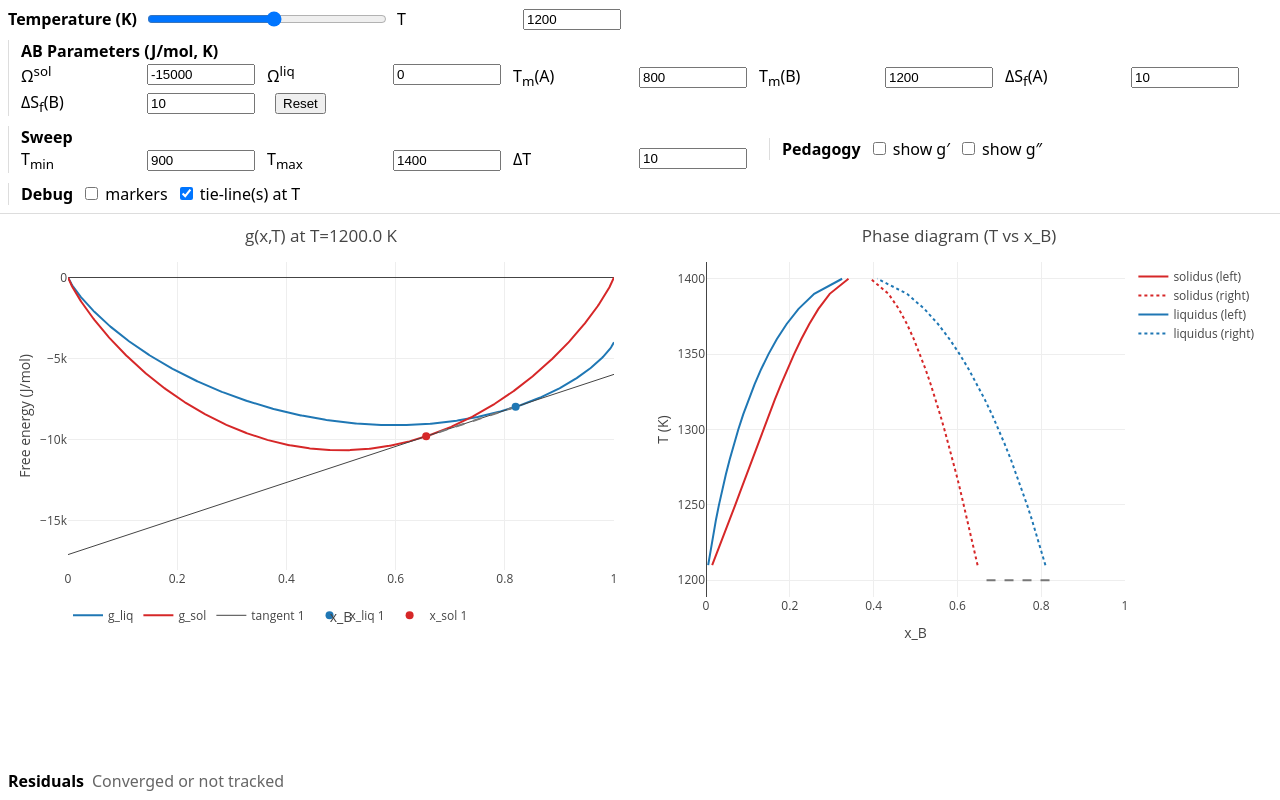
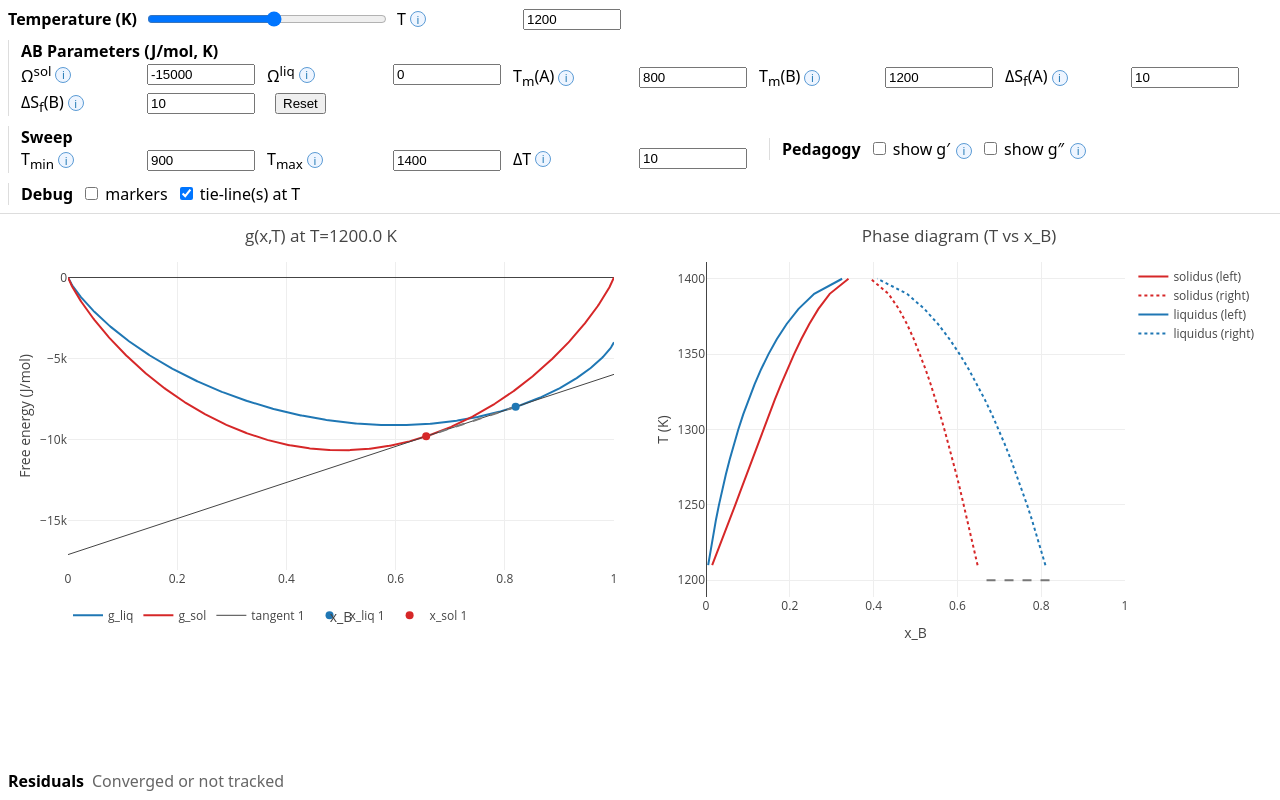
Before and after one commit to bjwiley8/phase-diagram-explorer, a React (Vite) app: page / in a window 1280 px wide. Built offline with nearby package versions, Linux system fonts and the light colour scheme.

Commit message:
ui: add 'i' info icons with hover tooltips for all controls

```diff
--- a/src/ui/Controls.tsx
+++ b/src/ui/Controls.tsx
@@ -1,11 +1,37 @@
 import React from 'react';
+
+function Info(props: { text: string }) {
+  return (
+    <span
+      title={props.text}
+      aria-label="info"
+      style={{
+        display: 'inline-flex',
+        alignItems: 'center',
+        justifyContent: 'center',
+        width: 14,
+        height: 14,
+        fontSize: 11,
+        borderRadius: '50%',
+        border: '1px solid #5b9bd5',
+        color: '#1f77b4',
+        background: '#eef5ff',
+        cursor: 'help',
+        userSelect: 'none'
+      }}
+    >i</span>
+  );
+}
 import { ABParams, defaultAB } from '../models/common';
 
-function NumberInput(props: { label: React.ReactNode; title?: string; value: number; step?: number; onChange: (v:number)=>void; min?: number; max?: number; width?: number }) {
-  const { label, title, value, step=1, onChange, min, max, width=100 } = props;
+function NumberInput(props: { label: React.ReactNode; title?: string; info?: string; value: number; step?: number; onChange: (v:number)=>void; min?: number; max?: number; width?: number }) {
+  const { label, title, info, value, step=1, onChange, min, max, width=100 } = props;
   return (
     <label style={{display:'inline-flex', alignItems:'center', gap:6, marginRight:12}} title={title}>
-      <span style={{minWidth:120}}>{label}</span>
+      <span style={{minWidth:120, display:'inline-flex', alignItems:'center', gap:4}}>
+        {label}
+        {info ? <Info text={info}/> : null}
+      </span>
       <input type="number" value={value} onChange={e=>onChange(parseFloat(e.target.value))} step={step} min={min} max={max} style={{width}} />
     </label>
   );
@@ -24,7 +50,7 @@ export default function Controls(props: {
       <div style={{display:'flex', alignItems:'center', gap:8}}>
         <strong title="Current temperature used for g(x,T), tie-lines, and the vertical guide on the plots.">Temperature (K)</strong>
         <input type="range" min={300} max={2000} step={1} value={T} onChange={e=>onT(parseFloat(e.target.value))} style={{width:240}}/>
-        <NumberInput label={<span>T</span>} title="Current temperature (K)." value={T} step={1} onChange={onT} min={300} max={2000} width={90}/>
+        <NumberInput label={<span>T</span>} title="Current temperature (K)." info="Sets both plots at this temperature and the tie‑line(s)." value={T} step={1} onChange={onT} min={300} max={2000} width={90}/>
       </div>
 
       <div style={{borderLeft:'1px solid #ddd', paddingLeft:12}}>
@@ -32,42 +58,48 @@ export default function Controls(props: {
         <div>
           <NumberInput
             label={<span>Ω<sup>sol</sup></span>}
-            title="Regular‑solution interaction parameter in the solid (J/mol). Positive widens the miscibility gap; negative narrows it."
+            title="Regular‑solution interaction parameter in the solid (J/mol)."
+            info="Positive → solid unmixing tendency (wider two‑phase region). Negative → favors mixing (narrower gap)."
             value={params.OmegaSol}
             step={100}
             onChange={v=>onParams({...params, OmegaSol:v})}
           />
           <NumberInput
             label={<span>Ω<sup>liq</sup></span>}
-            title="Regular‑solution interaction parameter in the liquid (J/mol). Positive favors liquid unmixing; negative smooths the liquid curve."
+            title="Regular‑solution interaction parameter in the liquid (J/mol)."
+            info="Positive → liquid unmixing tendency (dome rises). Negative → smoother liquid curve, smaller gap."
             value={params.OmegaLiq}
             step={100}
             onChange={v=>onParams({...params, OmegaLiq:v})}
           />
           <NumberInput
             label={<span>T<sub>m</sub>(A)</span>}
-            title="Melting temperature of pure A (K). With ΔS_f(A), sets H_f(A)=T_m(A)·ΔS_f(A) in the liquid reference."
+            title="Melting temperature of pure A (K)."
+            info="With ΔS_f(A), sets H_f(A)=T_m(A)·ΔS_f(A) for the liquid reference; raises or lowers the A‑side liquidus."
             value={params.TmA}
             step={1}
             onChange={v=>onParams({...params, TmA:v})}
           />
           <NumberInput
             label={<span>T<sub>m</sub>(B)</span>}
-            title="Melting temperature of pure B (K). With ΔS_f(B), sets H_f(B)=T_m(B)·ΔS_f(B) in the liquid reference."
+            title="Melting temperature of pure B (K)."
+            info="With ΔS_f(B), sets H_f(B)=T_m(B)·ΔS_f(B) for the liquid reference; raises or lowers the B‑side liquidus."
             value={params.TmB}
             step={1}
             onChange={v=>onParams({...params, TmB:v})}
           />
           <NumberInput
             label={<span>ΔS<sub>f</sub>(A)</span>}
-            title="Entropy of fusion of pure A (J/mol/K). Higher raises the liquid free energy below T_m(A) and increases asymmetry on the A side."
+            title="Entropy of fusion of pure A (J/mol/K)."
+            info="Higher → liquid free energy sits higher below T_m(A); increases A‑side asymmetry and raises liquidus near A."
             value={params.SfA}
             step={0.1}
             onChange={v=>onParams({...params, SfA:v})}
           />
           <NumberInput
             label={<span>ΔS<sub>f</sub>(B)</span>}
-            title="Entropy of fusion of pure B (J/mol/K). Higher raises the liquid free energy below T_m(B) and increases asymmetry on the B side."
+            title="Entropy of fusion of pure B (J/mol/K)."
+            info="Higher → liquid free energy sits higher below T_m(B); increases B‑side asymmetry and raises liquidus near B."
             value={params.SfB}
             step={0.1}
             onChange={v=>onParams({...params, SfB:v})}
@@ -79,16 +111,22 @@ export default function Controls(props: {
       <div style={{borderLeft:'1px solid #ddd', paddingLeft:12}}>
         <strong>Sweep</strong>
         <div>
-          <NumberInput label={<span>T<sub>min</sub></span>} title="Lowest temperature used when tracing the phase boundaries (K)." value={sweep.Tmin} step={1} onChange={v=>onSweep({...sweep, Tmin:v})} />
-          <NumberInput label={<span>T<sub>max</sub></span>} title="Highest temperature used when tracing the phase boundaries (K)." value={sweep.Tmax} step={1} onChange={v=>onSweep({...sweep, Tmax:v})} />
-          <NumberInput label={<span>ΔT</span>} title="Temperature increment used during the sweep (K). Smaller steps give smoother lines." value={sweep.dT} step={1} onChange={v=>onSweep({...sweep, dT:v})} />
+          <NumberInput label={<span>T<sub>min</sub></span>} title="Lowest temperature used when tracing the phase boundaries (K)." info="Lower this to reveal more of the two‑phase region on both ends." value={sweep.Tmin} step={1} onChange={v=>onSweep({...sweep, Tmin:v})} />
+          <NumberInput label={<span>T<sub>max</sub></span>} title="Highest temperature used when tracing the phase boundaries (K)." info="Raise this to see the full crest of the coexistence dome." value={sweep.Tmax} step={1} onChange={v=>onSweep({...sweep, Tmax:v})} />
+          <NumberInput label={<span>ΔT</span>} title="Temperature increment used during the sweep (K)." info="Smaller steps → smoother curves; larger steps → faster preview." value={sweep.dT} step={1} onChange={v=>onSweep({...sweep, dT:v})} />
         </div>
       </div>
 
       <div style={{borderLeft:'1px solid #ddd', paddingLeft:12}}>
         <strong>Pedagogy</strong>
-        <label style={{marginLeft:8}} title="Show g′(x,T). Equality of slopes at the tie‑line endpoints → equal chemical potentials."><input type="checkbox" checked={showDerivs.g1} onChange={e=>onShowDerivs({...showDerivs, g1:e.target.checked})}/> show g′</label>
-        <label style={{marginLeft:8}} title="Show g″(x,T). Inflection g″=0 marks spinodals; we require g″≥0 at the endpoints."><input type="checkbox" checked={showDerivs.g2} onChange={e=>onShowDerivs({...showDerivs, g2:e.target.checked})}/> show g″</label>
+        <label style={{marginLeft:8}}>
+          <input type="checkbox" checked={showDerivs.g1} onChange={e=>onShowDerivs({...showDerivs, g1:e.target.checked})}/> show g′
+          <span style={{marginLeft:6}}><Info text="Show g′(x,T). Equality of slopes at the tie‑line endpoints ↔ equal chemical potentials."/></span>
+        </label>
+        <label style={{marginLeft:8}}>
+          <input type="checkbox" checked={showDerivs.g2} onChange={e=>onShowDerivs({...showDerivs, g2:e.target.checked})}/> show g″
+          <span style={{marginLeft:6}}><Info text="Show g″(x,T). Spinodal condition g″=0; we require g″≥0 at endpoints (local stability)."/></span>
+        </label>
       </div>
 
       <div style={{borderLeft:'1px solid #ddd', paddingLeft:12}}>
```
